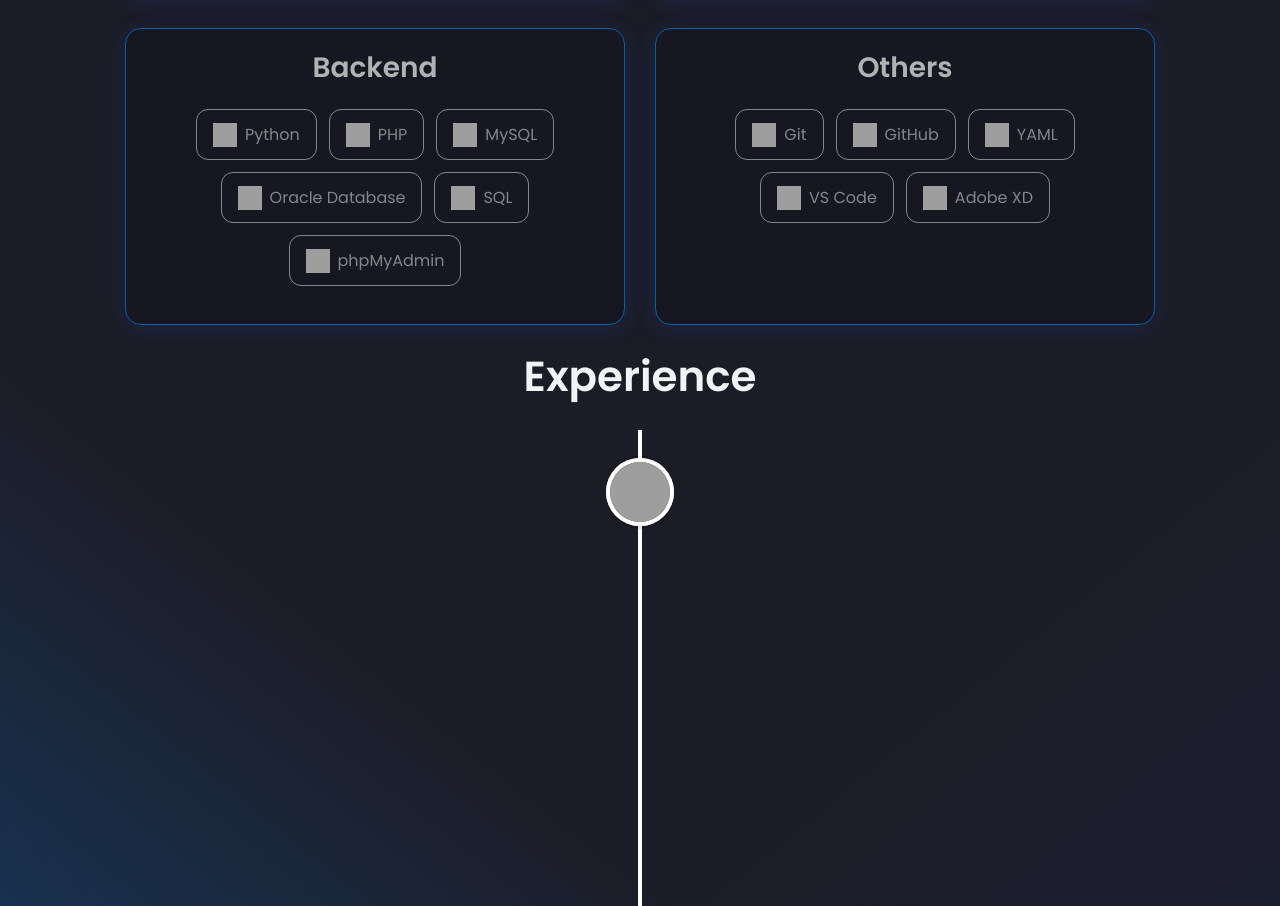
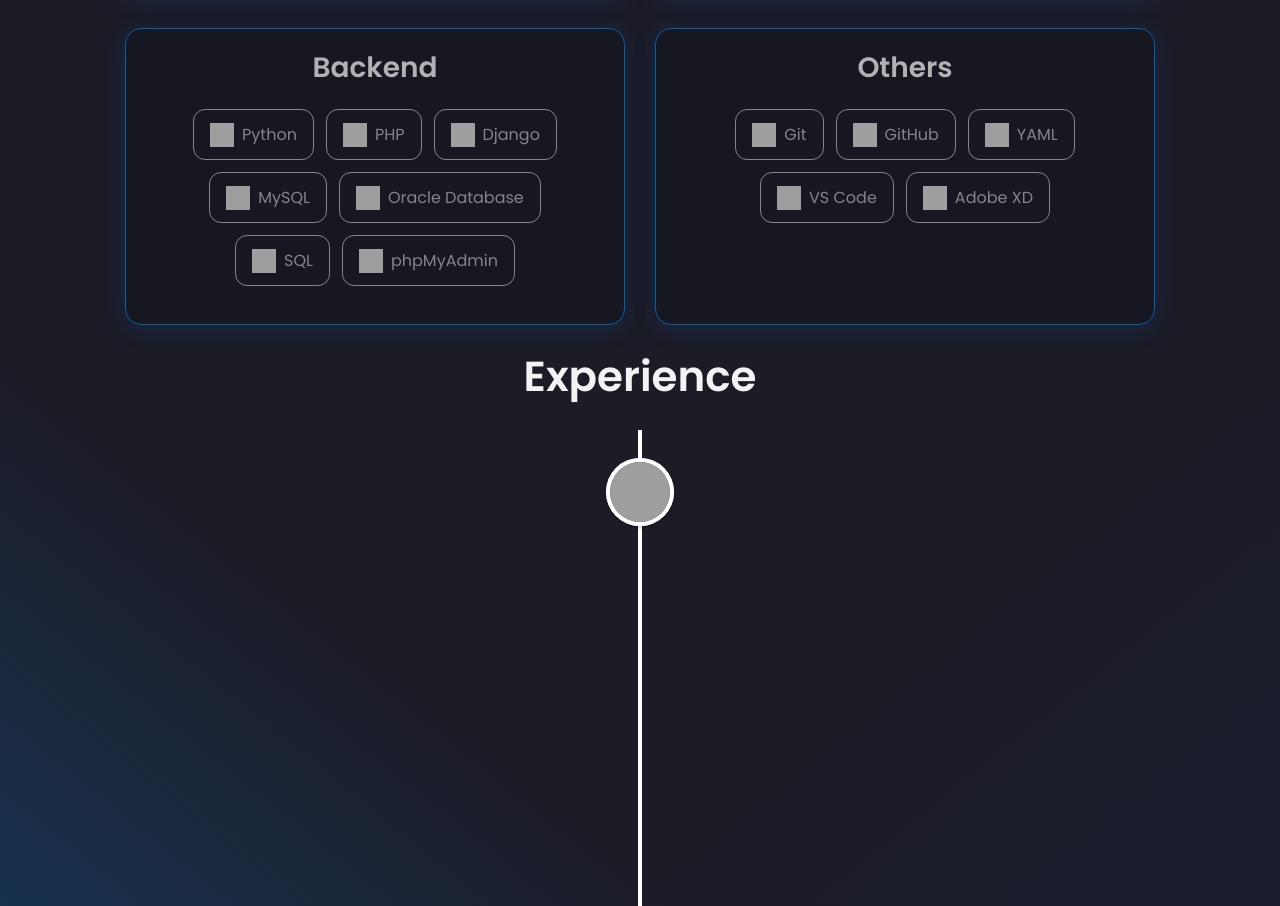
Before and after one commit to ze3ck/portfolio, a React (Create React App) app: page / in a window 1280 px wide. Shown: the part 1233-2139 px from the top of the page. Built offline with nearby package versions, Linux system fonts and the light colour scheme; grey boxes are pictures that could not be loaded.

Commit message:
mod src/data/constants.js

```diff
--- a/src/data/constants.js
+++ b/src/data/constants.js
@@ -73,6 +73,11 @@
         name: "PHP",
         image:
           "https://www.php.net//images/logos/new-php-logo.svg",
+      },
+      {
+        name: "Django",
+        image:
+          "https://www.vectorlogo.zone/logos/djangoproject/djangoproject-icon.svg",
       },
       {
         name: "MySQL",
```
